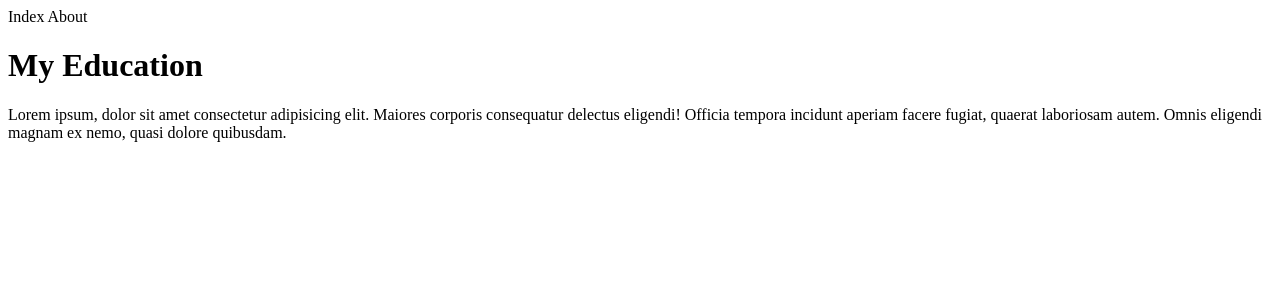
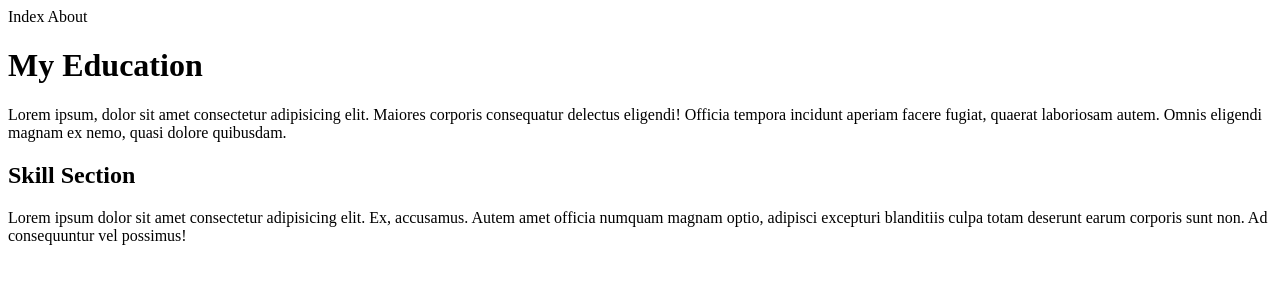
Before and after one commit to hafsazahid104/Git-and-Github-practice, a plain HTML site: page about.html in a window 1280 px wide. Drawn offline with Linux system fonts and the light colour scheme.

Commit message:
added Education and skills

```diff
--- a/about.html
+++ b/about.html
@@ -15,6 +15,8 @@
         Maiores corporis consequatur delectus eligendi! Officia tempora
         incidunt aperiam facere fugiat, quaerat laboriosam autem. Omnis
          eligendi magnam ex nemo, quasi dolore quibusdam.</p>
+    <h2>Skill Section</h2>
+    <p>Lorem ipsum dolor sit amet consectetur adipisicing elit. Ex, accusamus. Autem amet officia numquam magnam optio, adipisci excepturi blanditiis culpa totam deserunt earum corporis sunt non. Ad consequuntur vel possimus!</p>
 
 </body>
 </html>
```
